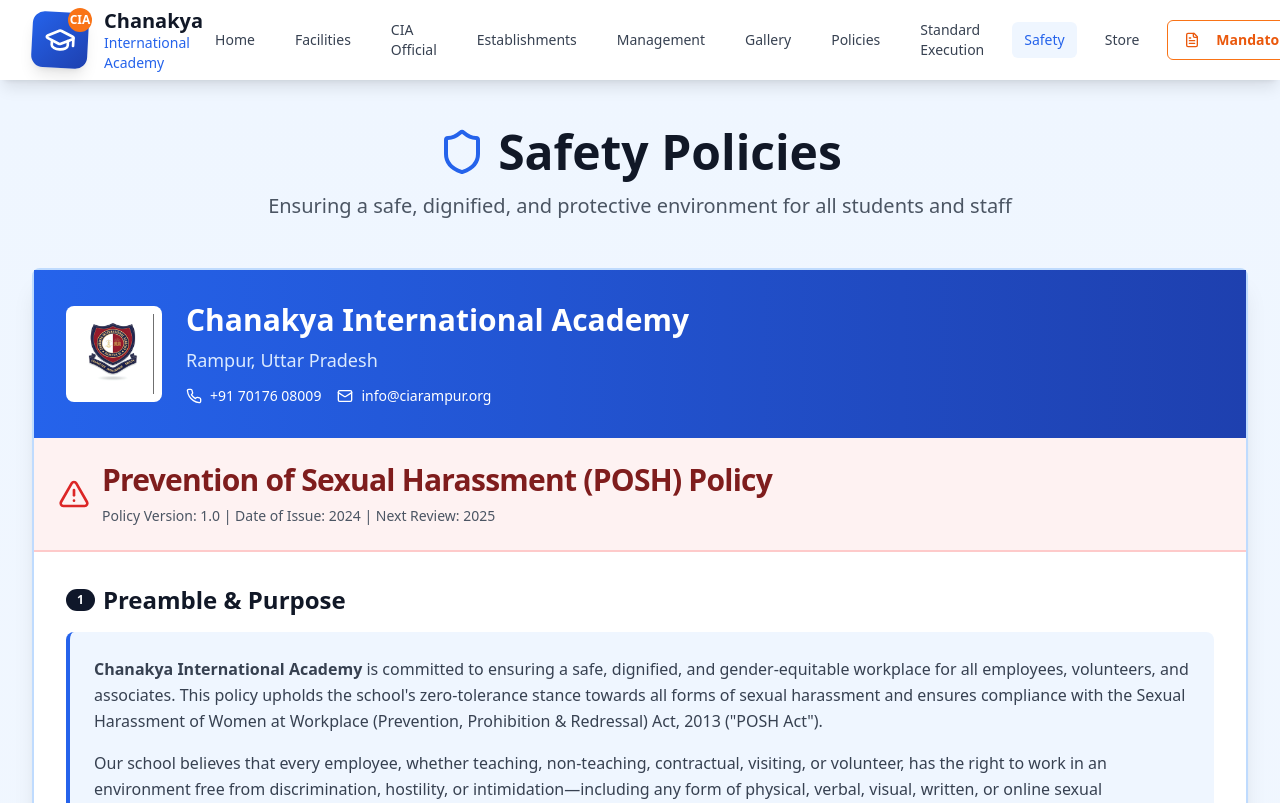
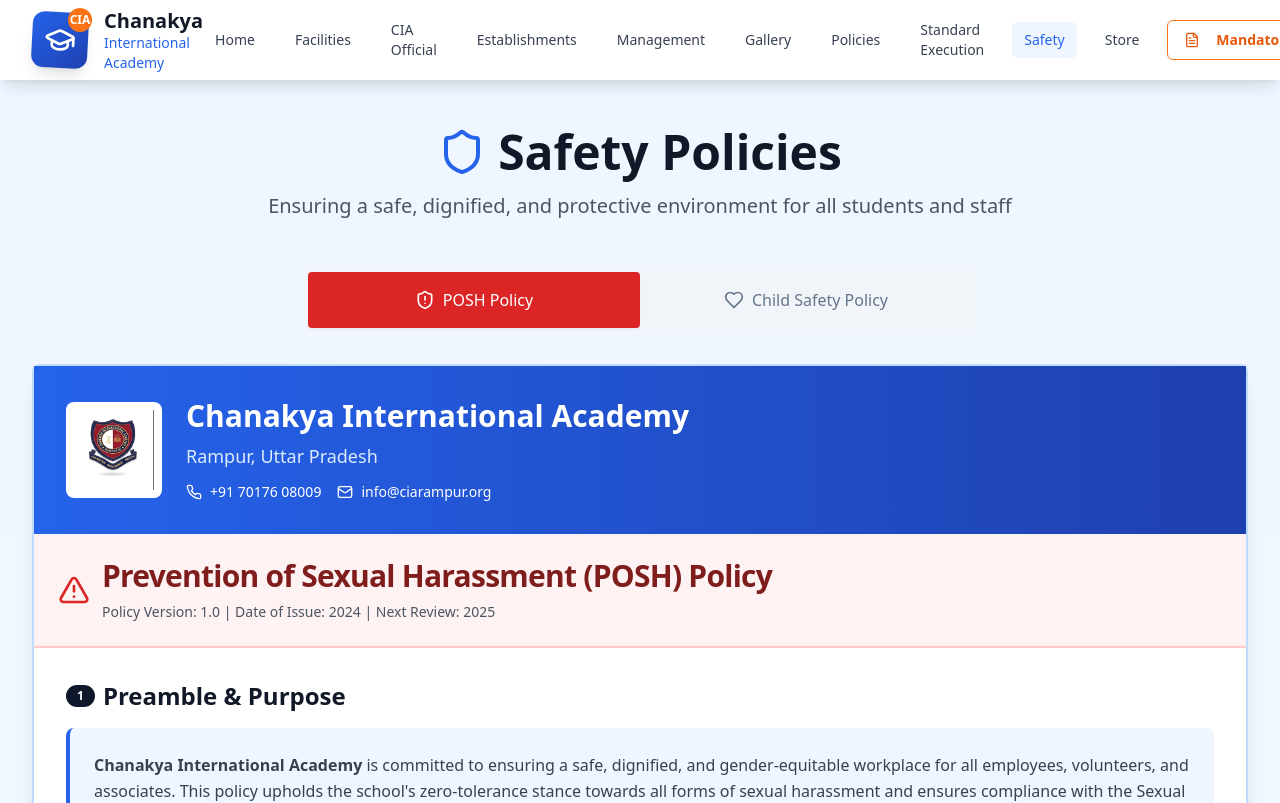
Before and after one commit to Lakshh-187/chankya-academy-rampur-maniharan, a React (Vite) app: page /safety in a window 1280 px wide. Shown: the top 803 px of the page. Built offline with nearby package versions, Linux system fonts and the light colour scheme.

Commit message:
Add policy buttons

```diff
--- a/src/pages/Safety.tsx
+++ b/src/pages/Safety.tsx
@@ -2,7 +2,8 @@ import { SEO } from "@/components/SEO";
 import { Card, CardContent, CardHeader, CardTitle } from "@/components/ui/card";
 import { Table, TableBody, TableCell, TableHead, TableHeader, TableRow } from "@/components/ui/table";
 import { Badge } from "@/components/ui/badge";
-import { Shield, AlertTriangle, Phone, Mail } from "lucide-react";
+import { Tabs, TabsContent, TabsList, TabsTrigger } from "@/components/ui/tabs";
+import { Shield, AlertTriangle, Phone, Mail, ShieldAlert, Heart } from "lucide-react";
 import ciaLogo from "@/assets/cia-logo.jpg";
 
 const Safety = () => {
@@ -30,8 +31,22 @@ const Safety = () => {
             </p>
           </div>
 
-          {/* POSH Policy Section */}
-          <section className="mb-16">
+          {/* Policy Tabs */}
+          <Tabs defaultValue="posh" className="w-full">
+            <TabsList className="grid w-full max-w-2xl mx-auto grid-cols-2 mb-8 h-auto">
+              <TabsTrigger value="posh" className="text-base py-4 data-[state=active]:bg-red-600 data-[state=active]:text-white">
+                <ShieldAlert className="w-5 h-5 mr-2" />
+                POSH Policy
+              </TabsTrigger>
+              <TabsTrigger value="child-safety" className="text-base py-4 data-[state=active]:bg-green-600 data-[state=active]:text-white">
+                <Heart className="w-5 h-5 mr-2" />
+                Child Safety Policy
+              </TabsTrigger>
+            </TabsList>
+
+            {/* POSH Policy Tab Content */}
+            <TabsContent value="posh">
+              <section className="mb-16">
             <Card className="border-2 border-blue-200 shadow-xl">
               {/* Letterhead */}
               <div className="bg-gradient-to-r from-blue-600 to-blue-800 text-white p-8">
@@ -398,9 +413,11 @@ const Safety = () => {
               </CardContent>
             </Card>
           </section>
+            </TabsContent>
 
-          {/* Child Safety Policy Section */}
-          <section>
+            {/* Child Safety Policy Tab Content */}
+            <TabsContent value="child-safety">
+              <section>
             <Card className="border-2 border-green-200 shadow-xl">
               {/* Letterhead */}
               <div className="bg-gradient-to-r from-green-600 to-green-800 text-white p-8">
@@ -818,6 +835,8 @@ const Safety = () => {
               </CardContent>
             </Card>
           </section>
+            </TabsContent>
+          </Tabs>
 
         </div>
       </div>
```
